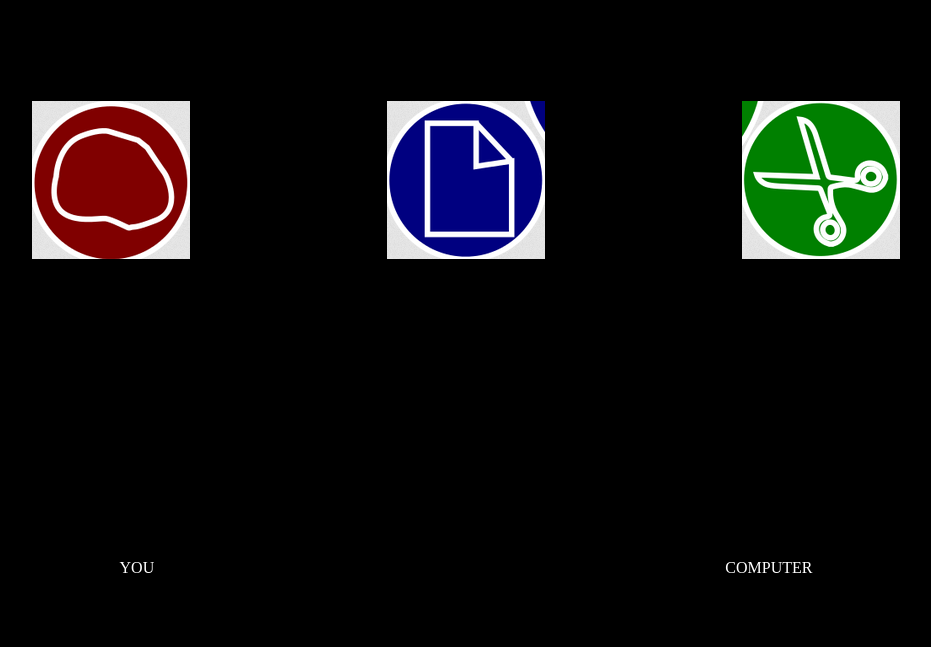
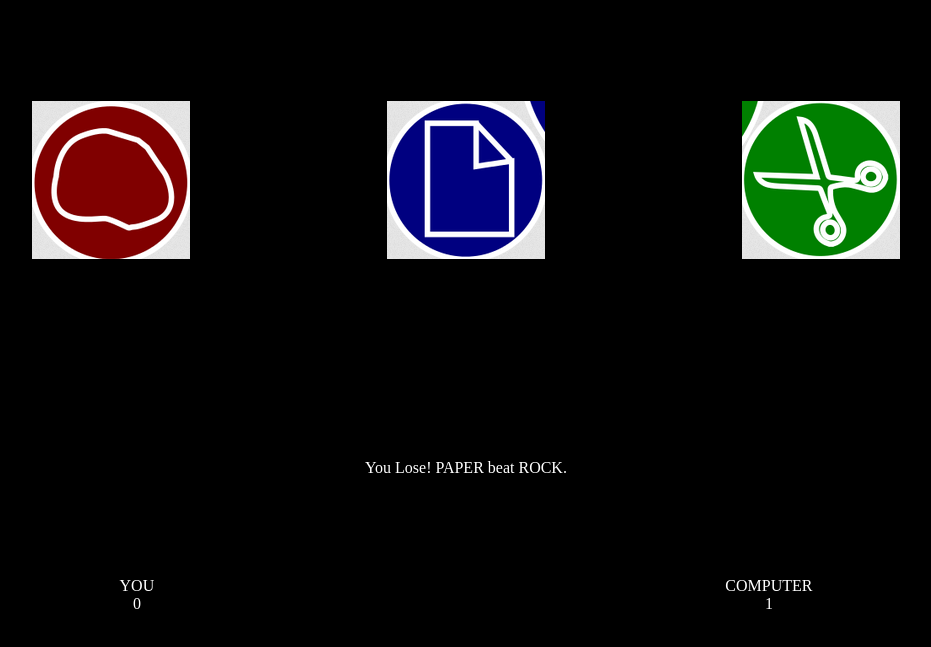
Before and after one commit to BH3Techs/Rock-Papers-and-Scissors, a plain HTML site: page index.html in a window 1280 px wide. Both pictures are taken after a click on the picture 285 px from the left and 266 px from the top of the page. Shown: the part 87-734 px from the top of the page, without its empty margins (174-1105 px from the left). Drawn offline with Linux system fonts and the light colour scheme.

Commit message:
corrected game rules

```diff
--- a/css/style.css
+++ b/css/style.css
@@ -49,3 +49,6 @@ h1{
     display: flex;
     justify-content: center;
 }
+.itesm{
+    border-radius: 10px;
+}
--- a/js/script.js
+++ b/js/script.js
@@ -89,7 +89,7 @@ function playRound(playerSelection, computerSelection){
 //     }
 // }
 const body = document.querySelector('body');
-const buttons = document.querySelectorAll('.items');
+const items = document.querySelectorAll('.items');
 const results = document.querySelector('.results');
 const vs = document.querySelector('.vs');
 const playerLabel = document.createElement('label');
@@ -107,9 +107,9 @@ computerLabel.textContent ="COMPUTER ";
 finalResult.setAttribute('id','final')
 
 
-buttons.forEach((button) =>{
-    button.addEventListener('click',() =>{
-        const result = playRound(button.innerText, computerChoice());
+items.forEach((item) =>{
+    item.addEventListener('click',() =>{
+        const result = playRound(item.alt, computerChoice());
 
         vs.appendChild(playerLabel);
         vs.appendChild(computerLabel)
```
